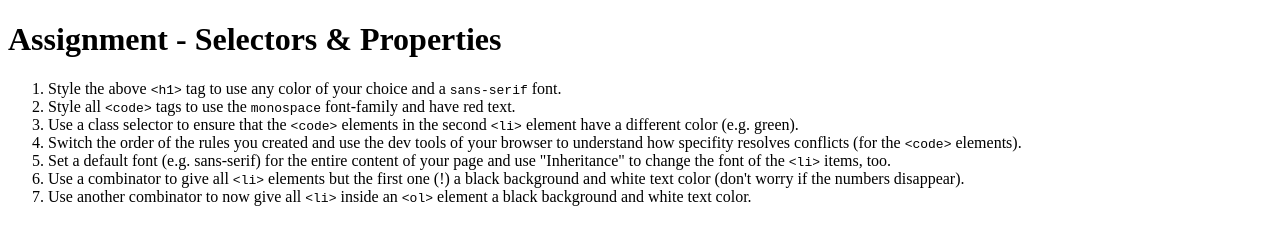
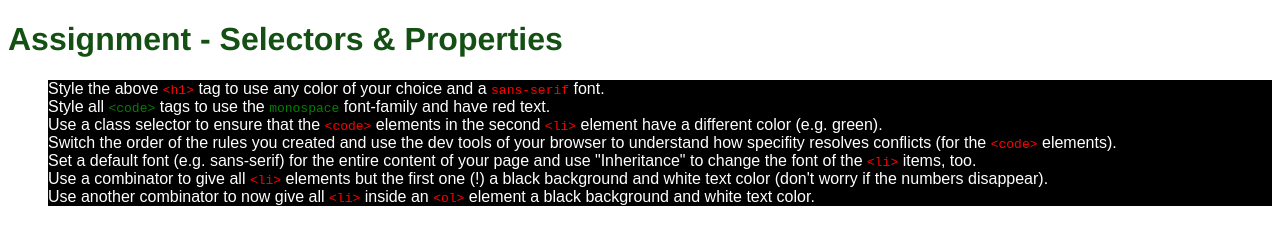
Before and after one commit to winstein27/css-complete-guide, a plain HTML site: page 2 - basics/index.html in a window 1280 px wide. Drawn offline with Linux system fonts and the light colour scheme.

Commit message:
:sparkles: feat: solution to the challenge

```diff
--- a/2 - basics/index.html
+++ b/2 - basics/index.html
@@ -1,22 +1,49 @@
 <!DOCTYPE html>
 <html lang="en">
-<head>
-    <meta charset="UTF-8">
-    <meta name="viewport" content="width=device-width, initial-scale=1.0">
-    <meta http-equiv="X-UA-Compatible" content="ie=edge">
+  <head>
+    <meta charset="UTF-8" />
+    <meta name="viewport" content="width=device-width, initial-scale=1.0" />
+    <meta http-equiv="X-UA-Compatible" content="ie=edge" />
     <title>CSS Course</title>
-    <link rel="stylesheet" href="main.css">
-</head>
-<body>
-    <h1 id="assignment-instructions">Assignment - Selectors &amp; Properties</h1>
+    <link rel="stylesheet" href="main.css" />
+  </head>
+  <body>
+    <h1 id="assignment-instructions">
+      Assignment - Selectors &amp; Properties
+    </h1>
     <ol>
-        <li>Style the above <code>&lt;h1&gt;</code> tag to use any color of your choice and a <code>sans-serif</code> font.</li>
-        <li>Style all <code>&lt;code&gt;</code> tags to use the <code>monospace</code> font-family and have red text.</li>
-        <li>Use a class selector to ensure that the <code>&lt;code&gt;</code> elements in the second <code>&lt;li&gt;</code> element have a different color (e.g. green).</li>
-        <li>Switch the order of the rules you created and use the dev tools of your browser to understand how specifity resolves conflicts (for the <code>&lt;code&gt;</code> elements).</li>
-        <li>Set a default font (e.g. sans-serif) for the entire content of your page and use "Inheritance" to change the font of the <code>&lt;li&gt;</code> items, too.</li>
-        <li>Use a combinator to give all <code>&lt;li&gt;</code> elements but the first one (!) a black background and white text color (don't worry if the numbers disappear).</li>
-        <li>Use another combinator to now give all <code>&lt;li&gt;</code> inside an <code>&lt;ol&gt;</code> element a black background and white text color.</li>
+      <li>
+        Style the above <code>&lt;h1&gt;</code> tag to use any color of your
+        choice and a <code>sans-serif</code> font.
+      </li>
+      <li class="second">
+        Style all <code>&lt;code&gt;</code> tags to use the
+        <code>monospace</code> font-family and have red text.
+      </li>
+      <li>
+        Use a class selector to ensure that the
+        <code>&lt;code&gt;</code> elements in the second
+        <code>&lt;li&gt;</code> element have a different color (e.g. green).
+      </li>
+      <li>
+        Switch the order of the rules you created and use the dev tools of your
+        browser to understand how specifity resolves conflicts (for the
+        <code>&lt;code&gt;</code> elements).
+      </li>
+      <li>
+        Set a default font (e.g. sans-serif) for the entire content of your page
+        and use "Inheritance" to change the font of the
+        <code>&lt;li&gt;</code> items, too.
+      </li>
+      <li>
+        Use a combinator to give all <code>&lt;li&gt;</code> elements but the
+        first one (!) a black background and white text color (don't worry if
+        the numbers disappear).
+      </li>
+      <li>
+        Use another combinator to now give all <code>&lt;li&gt;</code> inside an
+        <code>&lt;ol&gt;</code> element a black background and white text color.
+      </li>
     </ol>
-</body>
+  </body>
 </html>
--- a/2 - basics/main.css
+++ b/2 - basics/main.css
@@ -0,0 +1,27 @@
+* {
+  font-family: sans-serif;
+}
+
+.second > code {
+  color: green;
+}
+
+h1 {
+  font-family: Helvetica;
+  color: rgb(20, 80, 20);
+}
+
+code {
+  font-family: monospace;
+  color: red;
+}
+
+li:not(:first-of-type) {
+  background-color: black;
+  color: white;
+}
+
+ol > li {
+  background-color: black;
+  color: white;
+}
```
